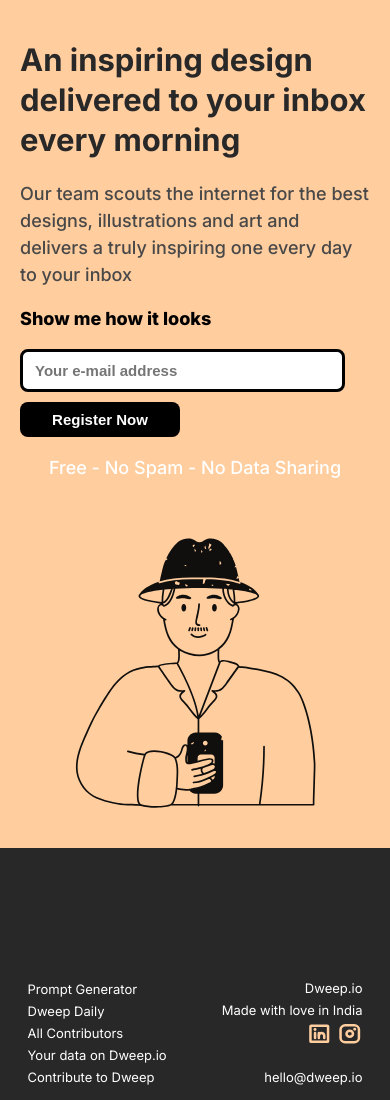
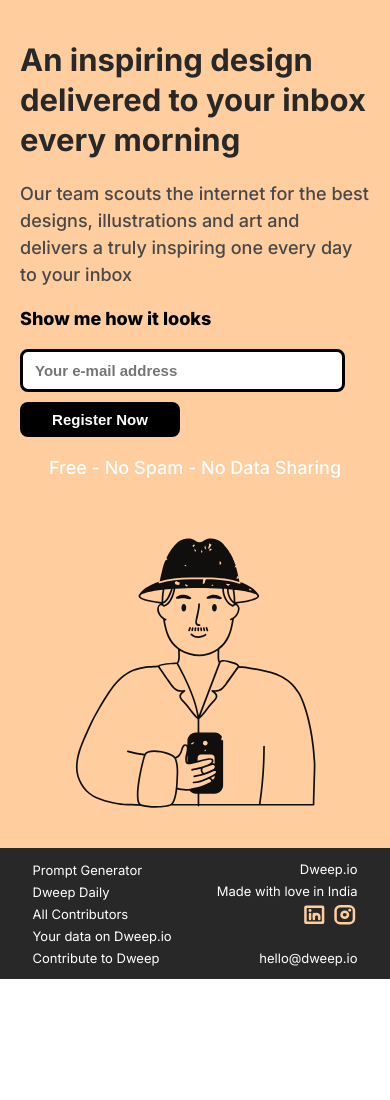
Before and after one commit to Alkasavarn02/Cuvette_Micro_project_1, a plain HTML site: page index.html in a window 390 px wide. After the commit the page ends 979 px from the top, so only its background shows below. Drawn offline with Linux system fonts and the light colour scheme.

Commit message:
Fixed footer ui issue on mobile device

```diff
--- a/style.css
+++ b/style.css
@@ -113,7 +113,9 @@ img {
 
 .footer {
     width: 100vw;
-    min-height: calc(100vh - 475px);
+    max-height: calc(100vh - 475px);
+    height: auto;
+    padding: 10px;
     background-color: var(--black-text);
     color: var(--white-color);
     font-size: 20px;
```
